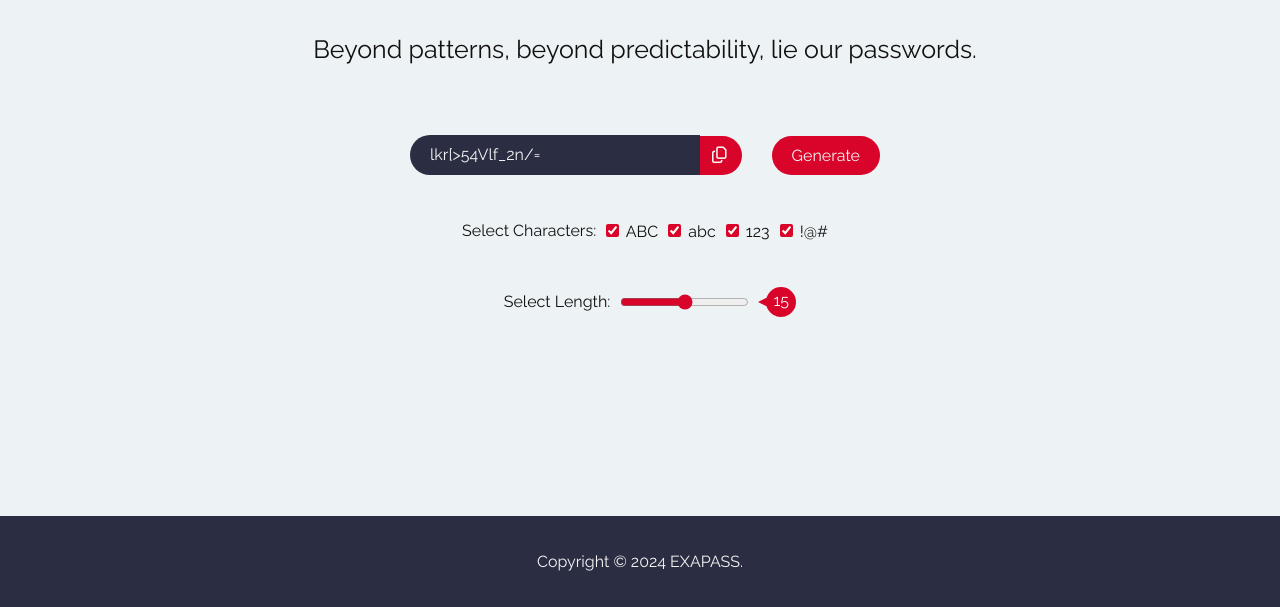
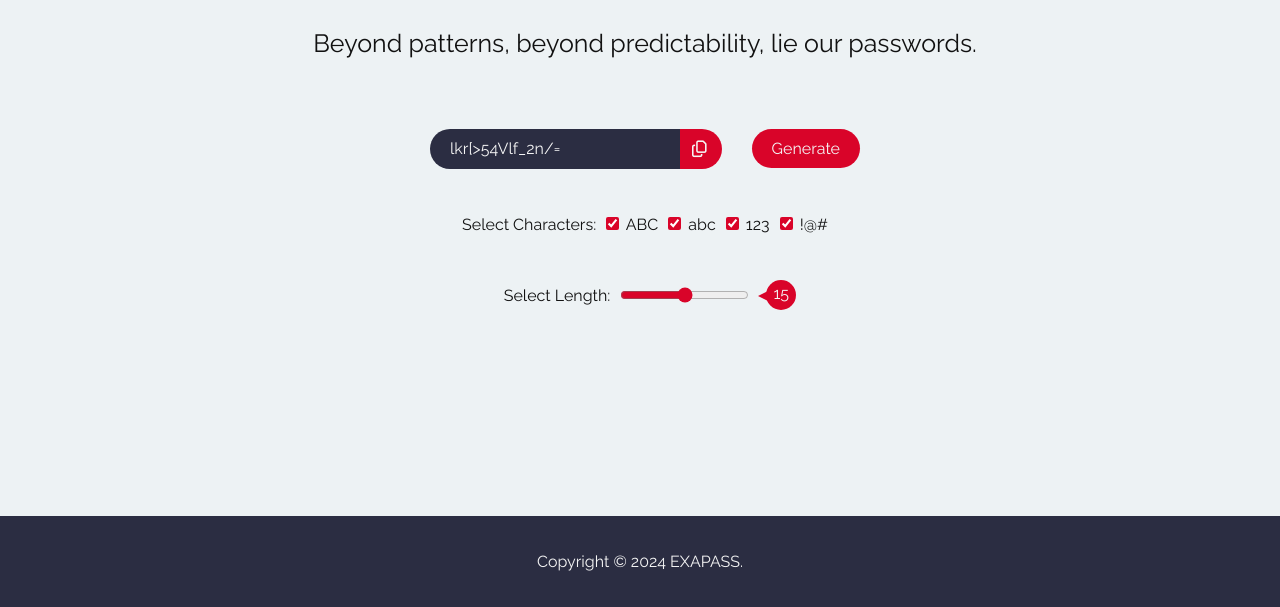
Before and after one commit to Hexscion/password-generator, a plain HTML site: page index.html in a window 1280 px wide. Shown: the part 193-800 px from the top of the page. Drawn offline with Linux system fonts and the light colour scheme.

Commit message:
Update index.css

```diff
--- a/index.css
+++ b/index.css
@@ -1,6 +1,10 @@
 @font-face {
     font-family: Giraffella;
     src: url("Giraffella.otf");
+}
+
+* {
+    box-sizing: border-box;
 }
 
 body {
@@ -115,7 +119,7 @@ body {
     background-color: #2B2D42;
     color: whitesmoke;
     padding: 10px 20px;
-    height: 20px;
+    height: 40px;
     width: 250px;
     border-radius: 25px 0px 0px 25px;
     overflow: hidden;
@@ -124,6 +128,7 @@ body {
 }
 
 #cpy-btn {
+    height: 40px;
     background-color: #D90429;
     border: none;
     padding: 12px 15px 12px 12px;
```
